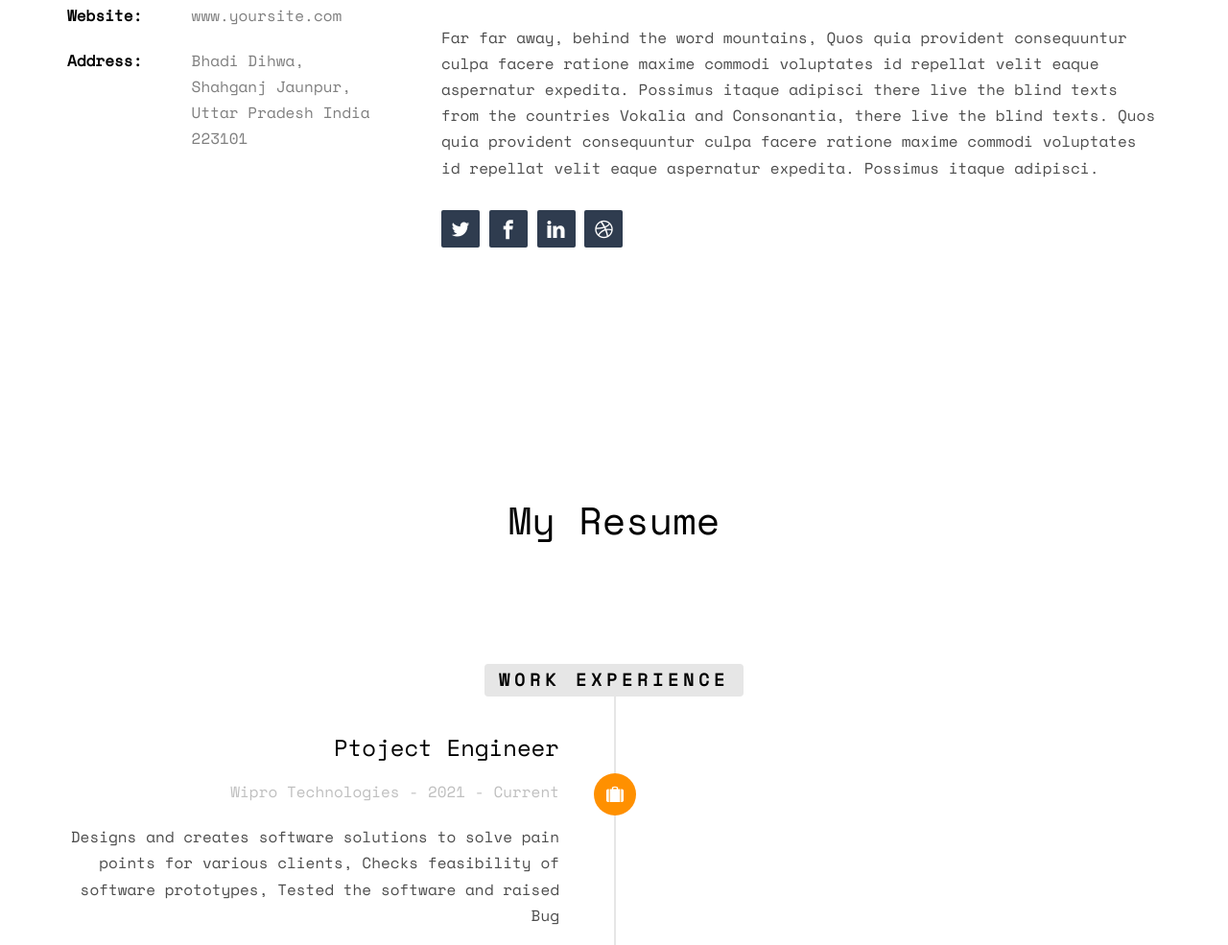
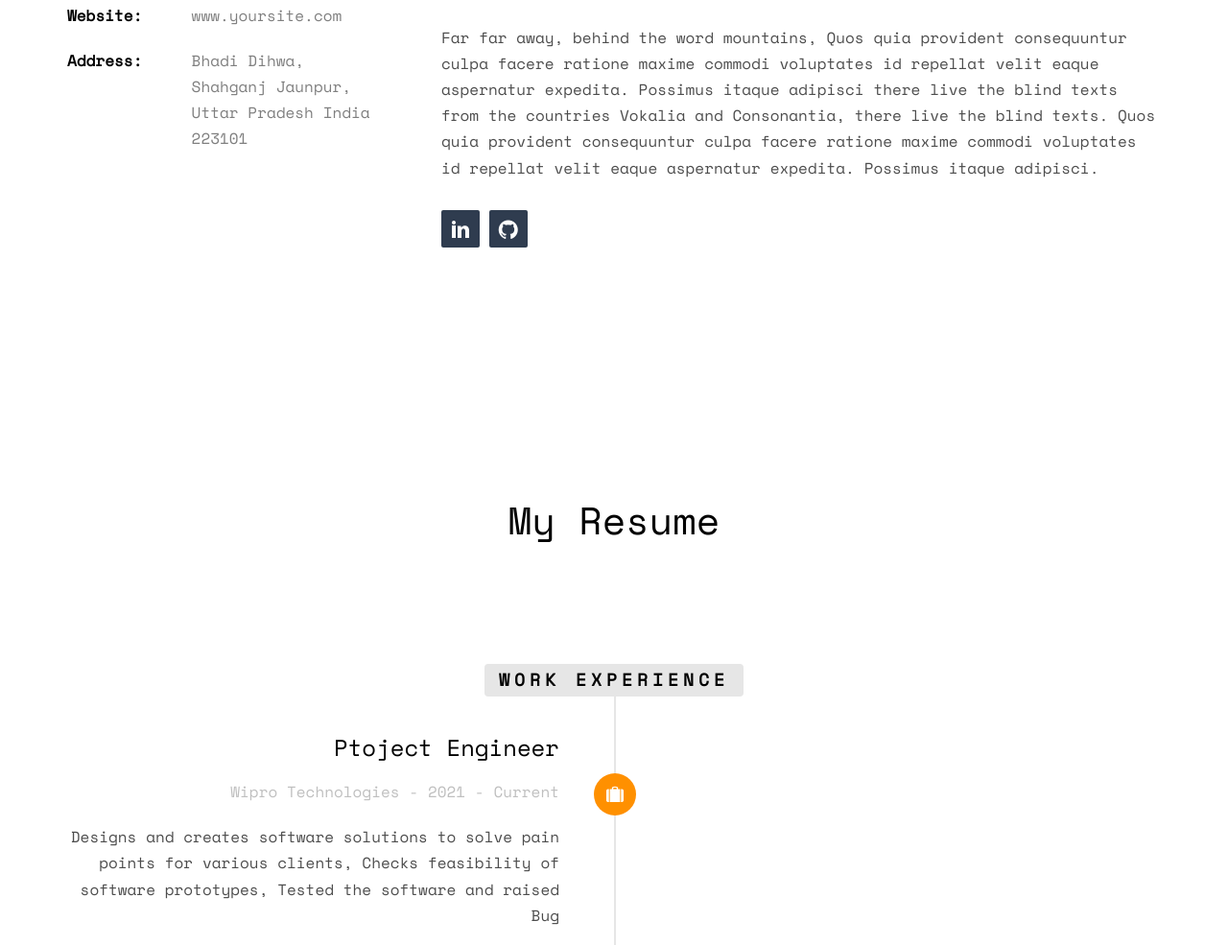
Before and after one commit to meachauhan/Portfolio, a plain HTML site: page profile/index.html in a window 1280 px wide. Shown: the part 1211-2196 px from the top of the page at 96% size. Drawn offline with nearby package versions, Linux system fonts and the light colour scheme; some packages are replaced by stand-ins of ours; no server answers; files whose address does not match are found by name.

Commit message:
Profile update

```diff
--- a/profile/index.html
+++ b/profile/index.html
@@ -96,10 +96,9 @@
 					<p>Far far away, behind the word mountains, Quos quia provident consequuntur culpa facere ratione maxime commodi voluptates id repellat velit eaque aspernatur expedita. Possimus itaque adipisci there live the blind texts from the countries Vokalia and Consonantia, there live the blind texts. Quos quia provident consequuntur culpa facere ratione maxime commodi voluptates id repellat velit eaque aspernatur expedita. Possimus itaque adipisci.</p>
 					<p>
 						<ul class="fh5co-social-icons">
-							<li><a href="#"><i class="icon-twitter2"></i></a></li>
-							<li><a href="#"><i class="icon-facebook3"></i></a></li>
-							<li><a href="#"><i class="icon-linkedin2"></i></a></li>
-							<li><a href="#"><i class="icon-dribbble2"></i></a></li>
+
+							<li><a href="https://www.linkedin.com/in/meachauhan" target="_blank"><i class="icon-linkedin2"></i></a></li>
+							<li><a href="https://github.com/meachauhan" target="_blank"><i class="icon-github2"></i></a></li>
 						</ul>
 					</p>
 				</div>
```
Also changed, not shown: profile/images/cover_bg_1.jpg.
